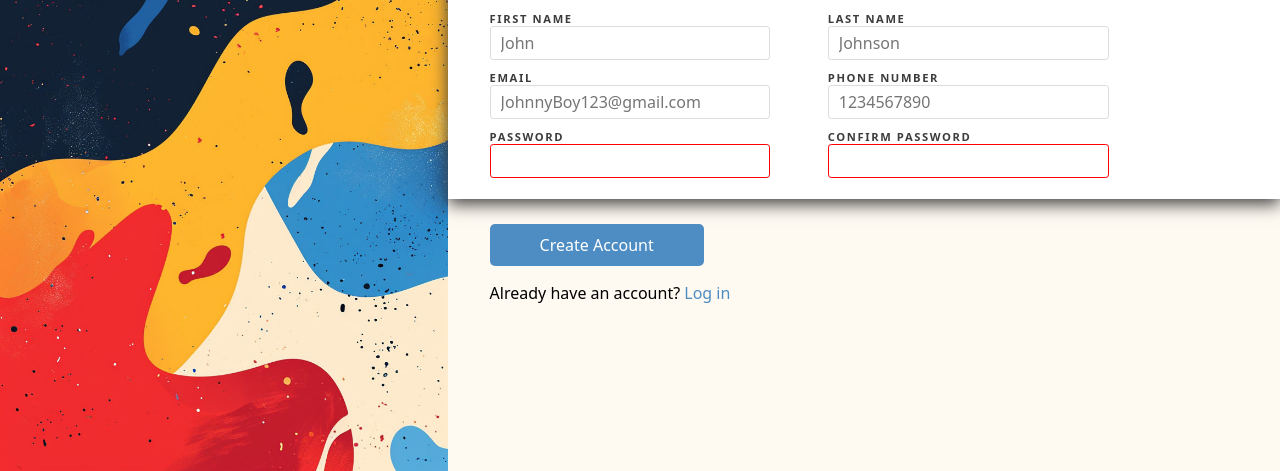
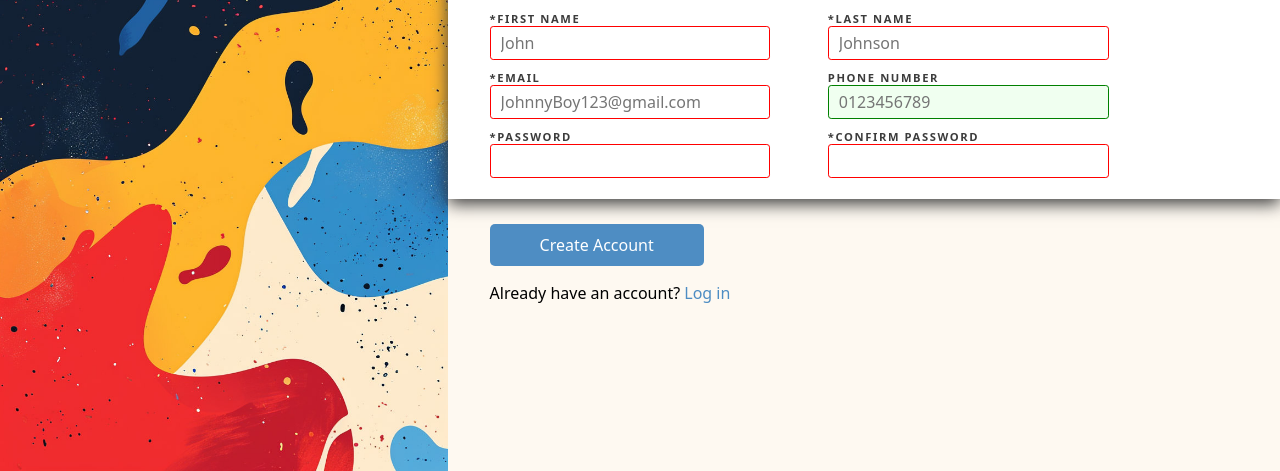
Before and after one commit to cjbarr1013/Sign-up-Form, a plain HTML site: page index.html in a window 1280 px wide. Shown: the part 329-800 px from the top of the page. Drawn offline with Linux system fonts and the light colour scheme.

Commit message:
Add basic form validation formatting

```diff
--- a/index.html
+++ b/index.html
@@ -5,6 +5,7 @@
     <meta name="viewport" content="width=device-width, initial-scale=1.0">
     <title>Sign-up Form</title>
     <link rel="stylesheet" href="style.css">
+    <script src="script.js"></script>
 </head>
 <body>
     <div class="left">
@@ -23,27 +24,28 @@
             <h2>Let's do this!</h2>
             <form id="my-form" action="" method="post">
                 <div>
-                    <label for="first-name">FIRST NAME</label>
-                    <input type="text" id="first-name" name="first-name" placeholder="John" required>
+                    <label for="first-name">*FIRST NAME</label>
+                    <input type="text" id="first-name" name="first-name" placeholder="John" minlength="2" required>
                 </div>
                 <div>
-                    <label for="last-name">LAST NAME</label>
-                    <input type="text" id="last-name" name="last-name" placeholder="Johnson" required>
+                    <label for="last-name">*LAST NAME</label>
+                    <input type="text" id="last-name" name="last-name" placeholder="Johnson" minlength="2" required>
                 </div>
                 <div>
-                    <label for="mail">EMAIL</label>
+                    <label for="mail">*EMAIL</label>
                     <input type="email" id="mail" name="user-email" placeholder="JohnnyBoy123@gmail.com" required>
                 </div>
                 <div>
                     <label for="phone">PHONE NUMBER</label>
-                    <input type="tel" id="phone" name="phone" placeholder="1234567890" required>
+                    <input type="tel" id="phone" name="phone" placeholder="0123456789" pattern="^\d{10}$" title="Please enter a valid phone number, example: 0123456789">
                 </div>
                 <div>
-                    <label for="pwd">PASSWORD</label>
+                    <label for="pwd">*PASSWORD</label>
                     <input type="password" id="pwd" name="pwd" required>
+                    <span></span>
                 </div>
                 <div>
-                    <label for="pwd-confirm">CONFIRM PASSWORD</label>
+                    <label for="pwd-confirm">*CONFIRM PASSWORD</label>
                     <input type="password" id="pwd-confirm" name="pwd-confirm" required>
                 </div>
             </form>
--- a/style.css
+++ b/style.css
@@ -91,8 +91,17 @@ input {
     border-radius: 0.2rem;
 }
 
-input[type="password"]:invalid {
+input:valid {
+    border-color: green;
+    background-color: rgb(240, 255, 240);
+}
+
+input:invalid {
     border-color: red;
+}
+
+input:required::after {
+    content: "*";
 }
 
 input:focus {
```
